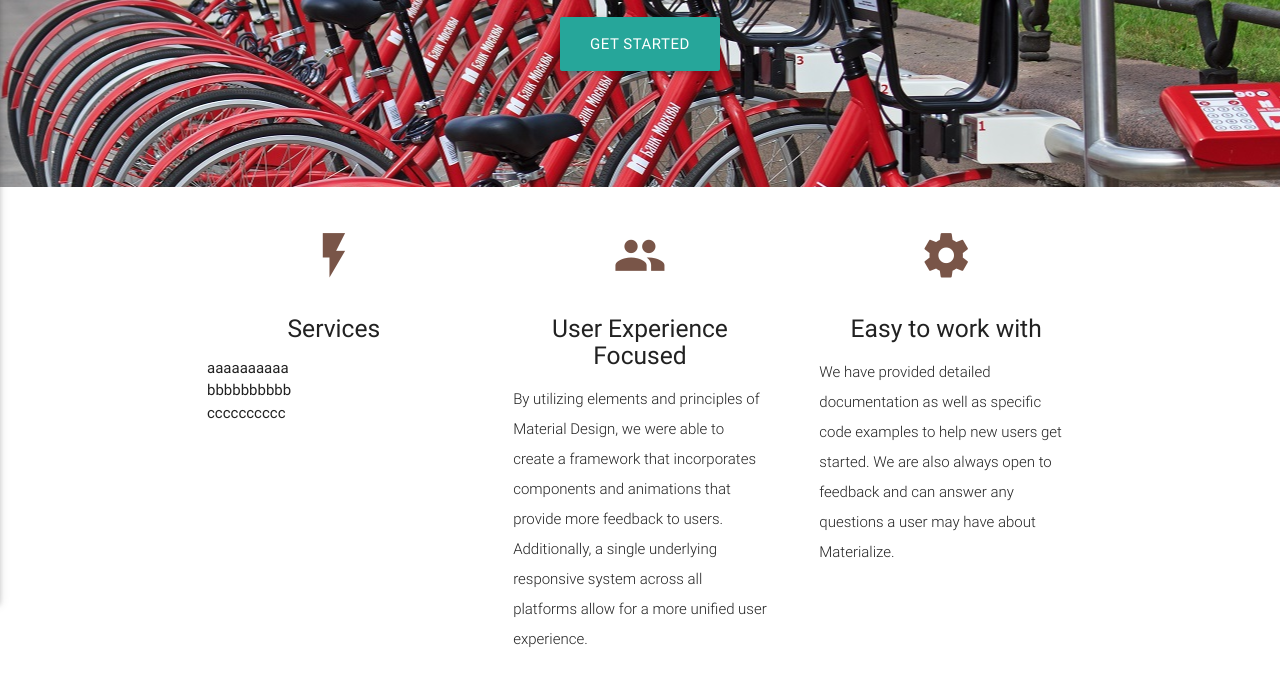
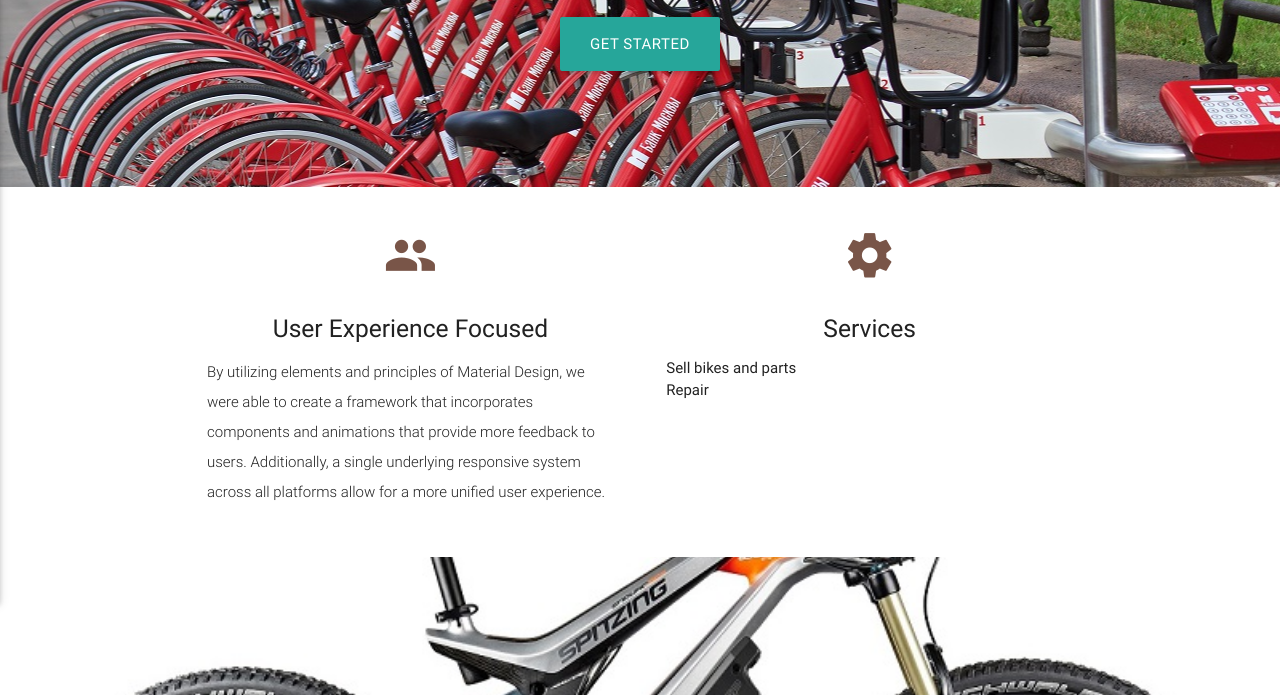
Before and after one commit to cmelcon/parallax-site, a plain HTML site: page index.html in a window 1280 px wide. Shown: the part 257-952 px from the top of the page. Drawn offline with nearby package versions, Linux system fonts and the light colour scheme.

Commit message:
Columnas

```diff
--- a/index.html
+++ b/index.html
@@ -3,7 +3,7 @@
 <head>
   <meta http-equiv="Content-Type" content="text/html; charset=UTF-8"/>
   <meta name="viewport" content="width=device-width, initial-scale=1, maximum-scale=1.0, user-scalable=no"/>
-  <title>Parallax Template - Materialize</title>
+  <title>Sell Bikes</title>
 
   <!-- CSS  -->
   <link href="https://fonts.googleapis.com/icon?family=Material+Icons" rel="stylesheet">
@@ -49,23 +49,7 @@
 
       <!--   Icon Section   -->
       <div class="row">
-        <div class="col s12 m4">
-          <div class="icon-block">
-            <h2 class="center brown-text"><i class="material-icons">flash_on</i></h2>
-            <h5 class="center">Services</h5>
-
-            <p class="light">
-              <ul>
-                <li>aaaaaaaaaa</li>
-                <li>bbbbbbbbbb</li>
-                <li>cccccccccc</li>
-              </ul>
-
-            </p>
-          </div>
-        </div>
-
-        <div class="col s12 m4">
+        <div class="col s12 m6">
           <div class="icon-block">
             <h2 class="center brown-text"><i class="material-icons">group</i></h2>
             <h5 class="center">User Experience Focused</h5>
@@ -74,12 +58,18 @@
           </div>
         </div>
 
-        <div class="col s12 m4">
+        <div class="col s12 m6">
           <div class="icon-block">
             <h2 class="center brown-text"><i class="material-icons">settings</i></h2>
-            <h5 class="center">Easy to work with</h5>
+            <h5 class="center">Services</h5>
 
-            <p class="light">We have provided detailed documentation as well as specific code examples to help new users get started. We are also always open to feedback and can answer any questions a user may have about Materialize.</p>
+            <p class="light">
+              <ul>
+                <li>Sell bikes and parts</li>
+                <li>Repair</li>
+              </ul>
+
+            </p>
           </div>
         </div>
       </div>
@@ -92,7 +82,7 @@
     <div class="section no-pad-bot">
       <div class="container">
         <div class="row center">
-          <h5 class="header col s12 light">A modern responsive front-end framework based on Material Design</h5>
+          <h5 class="header col s12 light teal-text text-accent-2">A modern responsive front-end framework based on Material Design</h5>
         </div>
       </div>
     </div>
```
